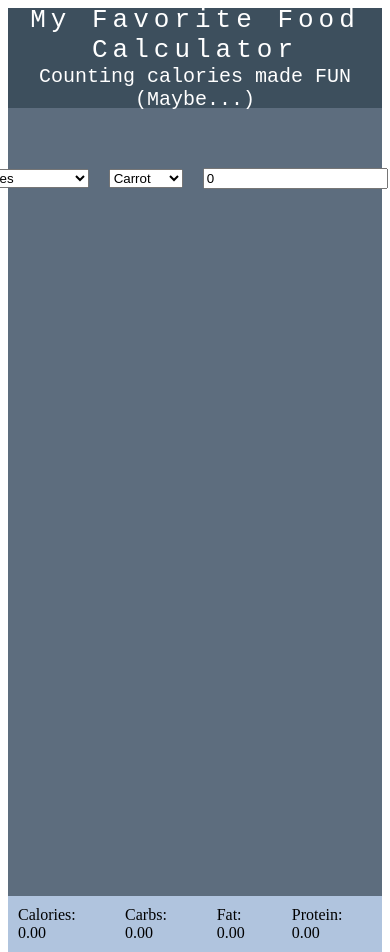
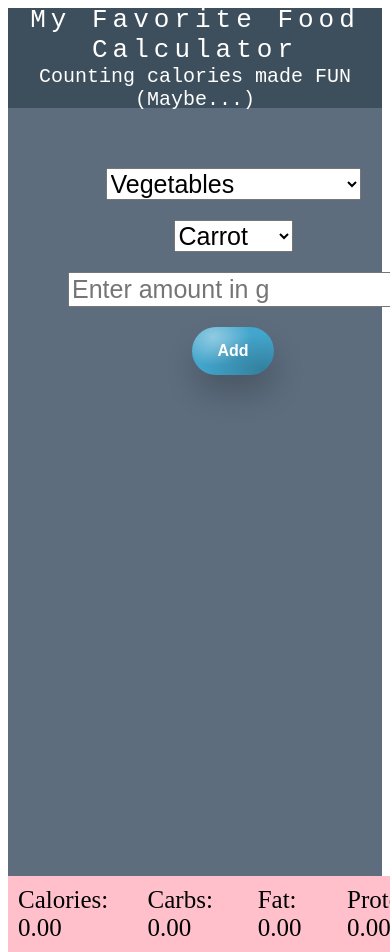
Before and after one commit to RoxanaDev1/mad-calc, a React app: page / in a window 390 px wide. Shown: the top 952 px of the page. Built offline with nearby package versions, Linux system fonts and the light colour scheme.

Commit message:
Added a few improvements so it can be used on mobile

```diff
--- a/src/client/App.tsx
+++ b/src/client/App.tsx
@@ -1,10 +1,6 @@
 import React from "react";
 import { Component } from "react";
-import {
-  Food,
-  FoodItem,
-  CalculatedFoodItemNutrition,
-} from "../common/types/food";
+import { Food, CalculatedFoodItemNutrition } from "../common/types/food";
 import styled from "styled-components";
 import { FoodSelection } from "./components/FoodSelection";
 import food from "../common/data/food-list.json";
@@ -81,4 +77,5 @@ const ContentContainer = styled.div`
   font-family: cursive;
   flex-direction: column;
   justify-content: space-between;
+  flex-wrap: wrap;
 `;
--- a/src/client/components/FoodItemList.tsx
+++ b/src/client/components/FoodItemList.tsx
@@ -52,6 +52,11 @@ const FoodItemListContainer = styled.div`
   align-items: center;
   place-content: center;
   flex-direction: column;
+  flex-wrap: wrap;
+  @media (max-width: 963px) {
+    background-color: lightskyblue;
+    font-size: 25px;
+  }
 `;
 
 const NutritionListContainer = styled.div`
@@ -61,4 +66,31 @@ const NutritionListContainer = styled.div`
   flex-direction: row;
 `;
 
-const DeleteFoodItem = styled.button``;
+const DeleteFoodItem = styled.button`
+  color: #fff;
+  padding: 15px 25px;
+  border-radius: 100px;
+  background-color: rgb(67, 166, 205);
+  background-image: radial-gradient(
+      93% 87% at 87% 89%,
+      rgba(0, 0, 0, 0.23) 0%,
+      transparent 86.18%
+    ),
+    radial-gradient(
+      66% 87% at 26% 20%,
+      rgba(255, 255, 255, 0.41) 0%,
+      rgba(255, 255, 255, 0) 69.79%,
+      rgba(255, 255, 255, 0) 100%
+    );
+  box-shadow: 2px 19px 31px rgba(0, 0, 0, 0.2);
+  font-weight: bold;
+  font-size: inherit;
+
+  border: 0;
+
+  user-select: none;
+  -webkit-user-select: none;
+  touch-action: manipulation;
+
+  cursor: pointer;
+`;
--- a/src/client/components/FoodSelection.tsx
+++ b/src/client/components/FoodSelection.tsx
@@ -67,6 +67,8 @@ export class FoodSelection extends Component<
     if (currentItem.foodItem.foodUnit) {
       currentItem.selectedFoodUnit = currentItem.foodItem.foodUnit[0];
       currentItem.amount = currentItem.foodItem.foodUnit[0].amount;
+    } else {
+      currentItem.amount = 0;
     }
 
     this.setState({
@@ -85,6 +87,8 @@ export class FoodSelection extends Component<
     if (currentItem.foodItem.foodUnit) {
       currentItem.selectedFoodUnit = currentItem.foodItem.foodUnit[0];
       currentItem.amount = currentItem.foodItem.foodUnit[0].amount;
+    } else {
+      currentItem.amount = 0;
     }
 
     this.setCurrentCalcFoodItem(currentItem);
@@ -173,7 +177,12 @@ export class FoodSelection extends Component<
           onChange={this.onChangeGramInput}
           type="text"
           id="fname"
-          value={this.state.currentFoodItem.amount}
+          placeholder="Enter amount in g"
+          value={
+            this.state.currentFoodItem.amount
+              ? this.state.currentFoodItem.amount
+              : ""
+          }
         />
       </InputGramQuantityContainer>
     );
@@ -202,13 +211,21 @@ const FoodSelectionContainer = styled.div`
   align-items: center;
   place-content: center;
   padding: 50px;
+  flex-wrap: wrap;
+  @media (max-width: 963px) {
+    flex-direction: column;
+  }
 `;
 
 const InputGramQuantityContainer = styled.div`
   padding: 10px;
 `;
 
-const InputGramQuantity = styled.input``;
+const InputGramQuantity = styled.input`
+  @media (max-width: 963px) {
+    font-size: 25px;
+  }
+`;
 
 const NutritionContainer = styled.div`
   display: flex;
@@ -228,4 +245,31 @@ const AddFoodItemButtonContainer = styled.div`
   padding: 10px;
 `;
 
-const AddFoodItemButton = styled.button``;
+const AddFoodItemButton = styled.button`
+  color: #fff;
+  padding: 15px 25px;
+  border-radius: 100px;
+  background-color: rgb(67, 166, 205);
+  background-image: radial-gradient(
+      93% 87% at 87% 89%,
+      rgba(0, 0, 0, 0.23) 0%,
+      transparent 86.18%
+    ),
+    radial-gradient(
+      66% 87% at 26% 20%,
+      rgba(255, 255, 255, 0.41) 0%,
+      rgba(255, 255, 255, 0) 69.79%,
+      rgba(255, 255, 255, 0) 100%
+    );
+  box-shadow: 2px 19px 31px rgba(0, 0, 0, 0.2);
+  font-weight: bold;
+  font-size: inherit;
+
+  border: 0;
+
+  user-select: none;
+  -webkit-user-select: none;
+  touch-action: manipulation;
+
+  cursor: pointer;
+`;
--- a/src/client/components/FoodSummary.tsx
+++ b/src/client/components/FoodSummary.tsx
@@ -43,6 +43,11 @@ const FoodItemListContainer = styled.div`
   place-content: center;
   flex-direction: column;
   background-color: lightsteelblue;
+  flex-wrap: wrap;
+  @media (max-width: 963px) {
+    font-size: 25px;
+    background-color: pink;
+  }
 `;
 
 const NutritionListContainer = styled.div`
--- a/src/client/components/common/InformationField.tsx
+++ b/src/client/components/common/InformationField.tsx
@@ -32,4 +32,7 @@ export class InformationField extends Component<InformationFieldProps, {}> {
 const InformationFieldContainer = styled.div`
   display: flex;
   padding: 10px;
+  @media (max-width: 963px) {
+    font-size: 25px;
+  }
 `;
--- a/src/client/components/common/ItemSelect.tsx
+++ b/src/client/components/common/ItemSelect.tsx
@@ -66,6 +66,10 @@ const ItemSelectContainer = styled.div`
   padding: 10px;
 `;
 
-const ItemSelectBox = styled.select``;
+const ItemSelectBox = styled.select`
+  @media (max-width: 963px) {
+    font-size: 25px;
+  }
+`;
 
 const ItemSelectOption = styled.option``;
--- a/src/client/components/common/NutritionSummary.tsx
+++ b/src/client/components/common/NutritionSummary.tsx
@@ -36,4 +36,7 @@ const NutritionSummaryContainer = styled.div`
   align-items: center;
   place-content: center;
   flex-direction: row;
+  @media (max-width: 963px) {
+    font-size: 25px;
+  }
 `;
--- a/src/client/index.html
+++ b/src/client/index.html
@@ -1,7 +1,7 @@
 <!DOCTYPE html>
 <html>
     <head>
-        <meta charset="UTF-8" />
+        <meta charset="UTF-8" content="width=device-width, initial-scale=1" name="viewport" />
         <title><%= htmlWebpackPlugin.options.title %></title>
     </head>
     <body>
```
Also changed, not shown: 3 other files (tests, documents, lock files or other folders).
